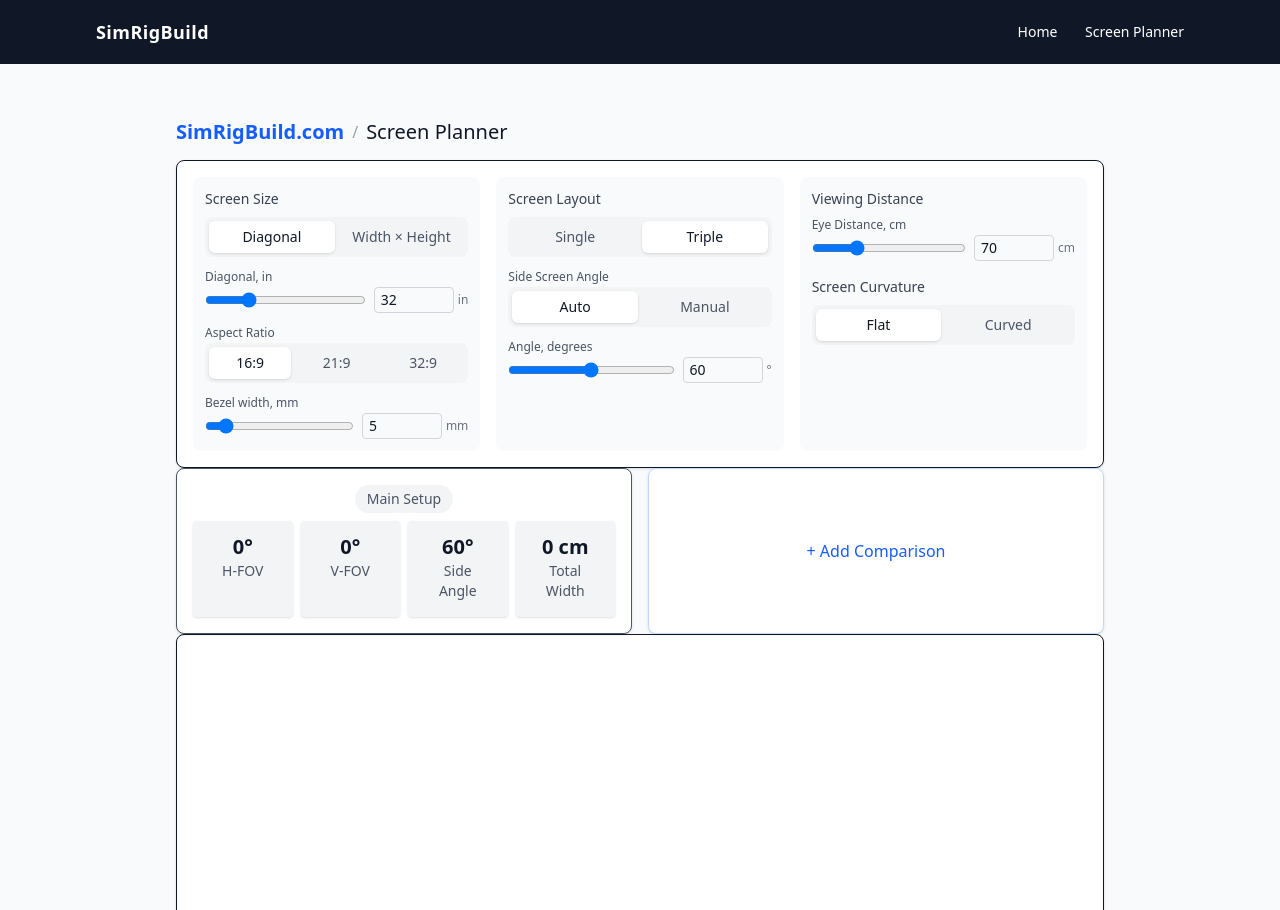
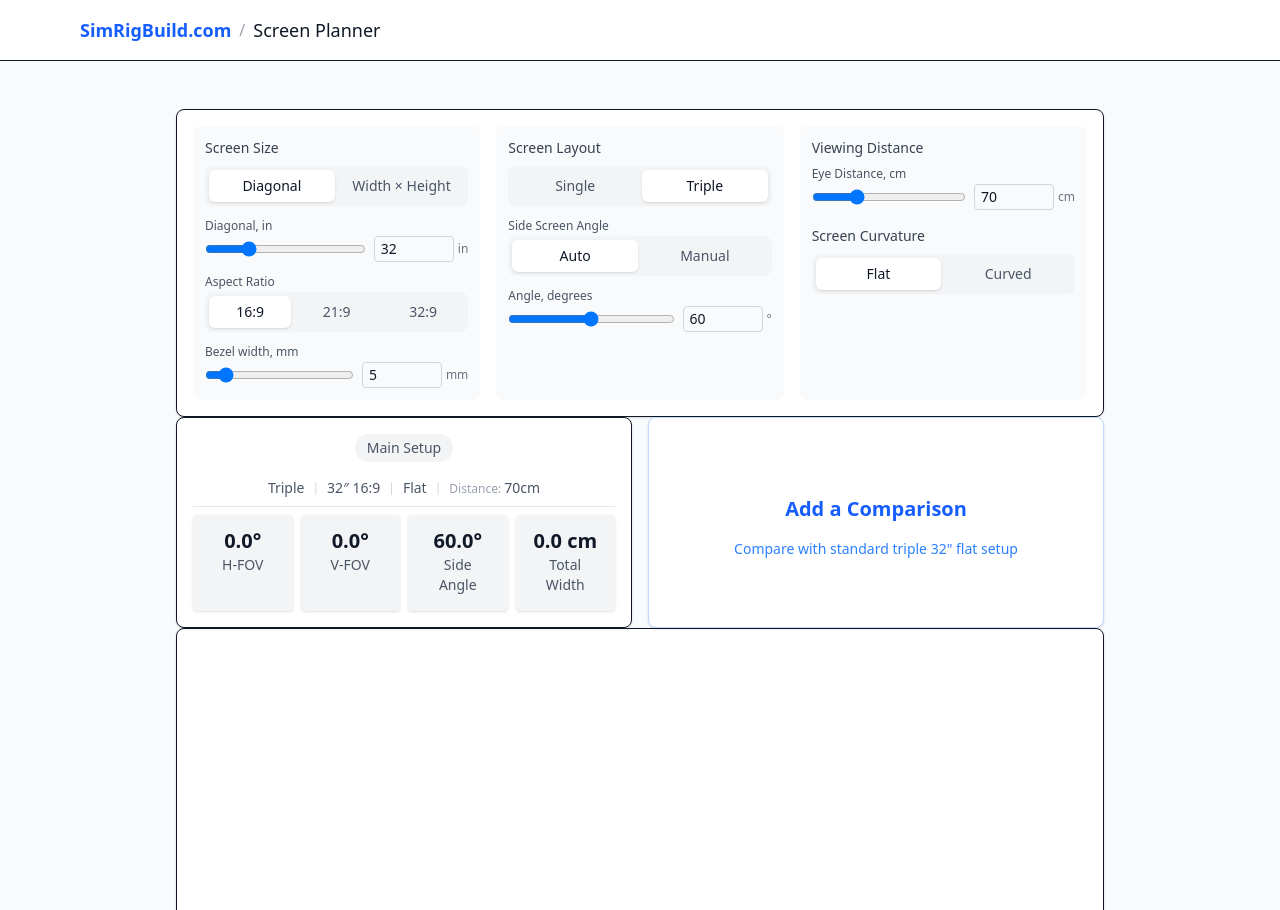
Before and after one commit to anzax/simrig-screen-planner, an Astro site in the folder packages/content-hub/: page /screen-planner in a window 1280 px wide. Shown: the top 910 px of the page. Built offline with nearby package versions, Linux system fonts and the light colour scheme; Astro itself is replaced by a stand-in of ours.

Commit message:
Refine Astro layout header

```diff
--- a/packages/content-hub/src/components/screen-planner/ScreenPlannerApp.tsx
+++ b/packages/content-hub/src/components/screen-planner/ScreenPlannerApp.tsx
@@ -8,7 +8,7 @@ const ScreenPlannerApp: ComponentType = () => {
   return (
     <>
       <SettingsPanel config={screenConfig} />
-      <StatsDisplay results={screenConfig.calculatedResults} />
+      <StatsDisplay config={screenConfig} results={screenConfig.calculatedResults} />
       <ScreenVisualizer data={screenConfig.visualizationData} />
     </>
   )
--- a/packages/content-hub/src/components/screen-planner/StatsDisplay.tsx
+++ b/packages/content-hub/src/components/screen-planner/StatsDisplay.tsx
@@ -6,36 +6,75 @@ type ConfigState = ReturnType<typeof createScreenConfigState>
 type CalculatedResults = ConfigState['calculatedResults']
 
 interface StatsDisplayProps {
+  config: ConfigState
   results: CalculatedResults
 }
 
-const StatsDisplay: ComponentType<StatsDisplayProps> = ({ results }) => {
+const StatsDisplay: ComponentType<StatsDisplayProps> = ({ config, results }) => {
   const res = results.value
+  const { screen, distance, layout, curvature } = config
+  const { diagIn, ratio, screenWidth, screenHeight, inputMode } = screen
+  const { distCm } = distance
+  const { setupType } = layout
+  const { isCurved, curveRadius } = curvature
+
+  const sizeDisplay =
+    inputMode.value === 'diagonal'
+      ? `${diagIn.value}″ ${ratio.value}`
+      : `${screenWidth.value}×${screenHeight.value}mm`
   return (
     <section class="grid grid-cols-1 md:grid-cols-2 gap-4">
-      <div class="bg-white rounded-lg shadow-sm border border-gray-600 p-4">
+      <div class="bg-white rounded-lg shadow-sm border p-4">
         <div class="text-center mb-2">
-          <span class="inline-block text-sm font-medium bg-gray-100 text-gray-600 px-3 py-1 rounded-full">
+          <span class="inline-block text-sm font-medium bg-gray-100 text-gray-600 px-3 py-1 rounded-full mb-4">
             Main Setup
           </span>
+          <div class="text-xs flex justify-center items-center">
+            <span>
+              <span class="text-gray-600 text-sm">
+                {setupType.value === 'triple' ? 'Triple' : 'Single'}
+              </span>
+            </span>
+            <span class="mx-2 text-gray-300">|</span>
+            <span>
+              <span class="text-gray-600 text-sm">{sizeDisplay}</span>
+            </span>
+            <span class="mx-2 text-gray-300">|</span>
+            <span>
+              <span class="text-gray-600 text-sm">
+                {isCurved.value ? `Curved (${curveRadius.value}R)` : 'Flat'}
+              </span>
+            </span>
+            <span class="mx-2 text-gray-300">|</span>
+            <span>
+              <span class="text-gray-400">Distance:</span>{' '}
+              <span class="text-gray-600 text-sm">{distCm.value}cm</span>
+            </span>
           </div>
+        </div>
+        <div class="border-t border-gray-200 my-2" />
+        <div class="text-center mt-2">
           <div class="grid grid-cols-2 sm:grid-cols-4 gap-2 text-center">
-          <Card v={`${res.hFOVdeg.toFixed(0)}°`} l="H-FOV" tooltip="Horizontal field-of-view" />
-          <Card v={`${res.vFOVdeg.toFixed(0)}°`} l="V-FOV" tooltip="Vertical field-of-view" />
+            <Card v={`${res.hFOVdeg.toFixed(1)}°`} l="H-FOV" tooltip="Horizontal field-of-view" />
+            <Card v={`${res.vFOVdeg.toFixed(1)}°`} l="V-FOV" tooltip="Vertical field-of-view" />
             <Card
-            v={`${res.sideAngleDeg.toFixed(0)}°`}
+              v={`${res.sideAngleDeg.toFixed(1)}°`}
               l="Side Angle"
               tooltip="Recommended monitor angle"
             />
             <Card
-            v={`${res.totalWidth.toFixed(0)} cm`}
+              v={`${res.totalWidth.toFixed(1)} cm`}
               l="Total Width"
               tooltip="Overall monitor span"
             />
           </div>
         </div>
-      <div class="bg-white rounded-lg shadow-sm border border-blue-200 p-4 flex items-center justify-center text-blue-600 font-medium cursor-pointer hover:border-blue-500 transition-colors">
-        + Add Comparison
+      </div>
+      <div class="bg-white rounded-lg shadow-sm border border-blue-200 p-4 flex flex-col items-center justify-center cursor-pointer hover:border-blue-500 transition-colors">
+        <div class="text-xl font-semibold text-blue-600 py-4">Add a Comparison</div>
+        <div class="text-sm text-blue-500 mb-2 text-center">
+          Compare with standard triple 32&quot; flat setup
+        </div>
       </div>
     </section>
   )
--- a/packages/content-hub/src/layouts/BaseLayout.astro
+++ b/packages/content-hub/src/layouts/BaseLayout.astro
@@ -19,21 +19,22 @@ const {
 
 	<body class="min-h-full flex flex-col bg-gray-50 text-gray-900 antialiased">
 		<!-- Site Header -->
-		<header class="bg-gray-900 text-white">
-			<div class="max-w-6xl mx-auto px-4 sm:px-6 lg:px-8 h-16 flex items-center justify-between">
-				<a href="/" class="text-lg font-semibold tracking-wide">SimRigBuild</a>
-
-				<nav class="space-x-6 text-sm">
-					<a href="/" class="hover:text-indigo-300 transition-colors">Home</a>
-					<a
-						href="/screen-planner"
-						class="hover:text-indigo-300 transition-colors"
-						>Screen Planner</a
-					>
-					<!-- Add further links as needed -->
-				</nav>
-			</div>
-		</header>
+<header class="bg-white border-b">
+        <div class="max-w-6xl mx-auto px-4 py-4 flex items-center">
+                <a
+                        href="https://simrigbuild.com"
+                        class="text-lg font-semibold text-blue-600 hover:text-blue-700 transition-colors"
+                >
+                        SimRigBuild.com
+                </a>
+                {title !== 'SimRigBuild' && (
+                        <>
+                                <span class="mx-2 text-gray-400">/</span>
+                                <h1 class="text-lg font-medium">{title}</h1>
+                        </>
+                )}
+        </div>
+</header>
 
 		<!-- Main Content -->
 		<main class="flex-1 p-6 max-w-5xl mx-auto space-y-6">
--- a/packages/content-hub/src/pages/screen-planner.astro
+++ b/packages/content-hub/src/pages/screen-planner.astro
@@ -5,12 +5,6 @@ import ScreenPlannerApp from '../components/screen-planner/ScreenPlannerApp.tsx'
 
 <BaseLayout title="Screen Planner">
   <div class="p-6 max-w-5xl mx-auto space-y-6">
-    <header class="flex items-center h-10 mb-2">
-      <a href="https://simrigbuild.com" class="text-xl font-semibold text-blue-600 hover:text-blue-700 transition-colors">SimRigBuild.com</a>
-      <span class="mx-2 text-gray-400">/</span>
-      <h1 class="text-xl font-medium">Screen Planner</h1>
-    </header>
-
     <ScreenPlannerApp client:load />
 
     <footer>
```
Lines whose indentation alone changed are shown as unchanged.
